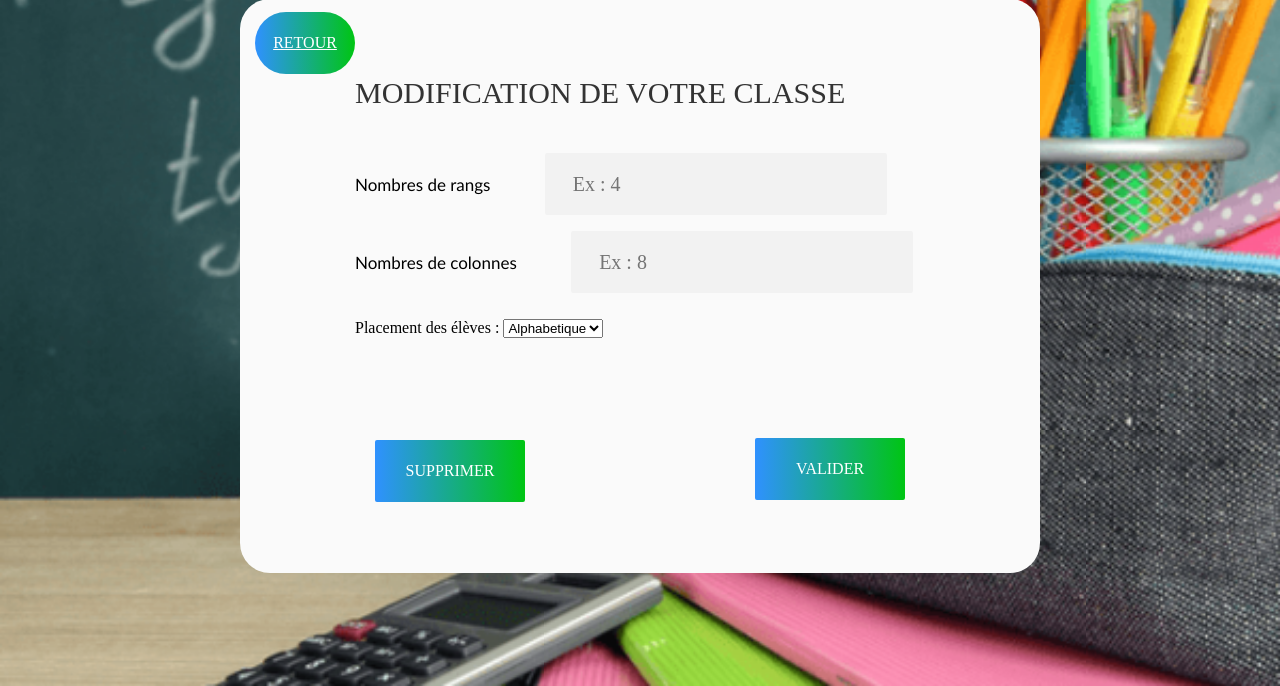
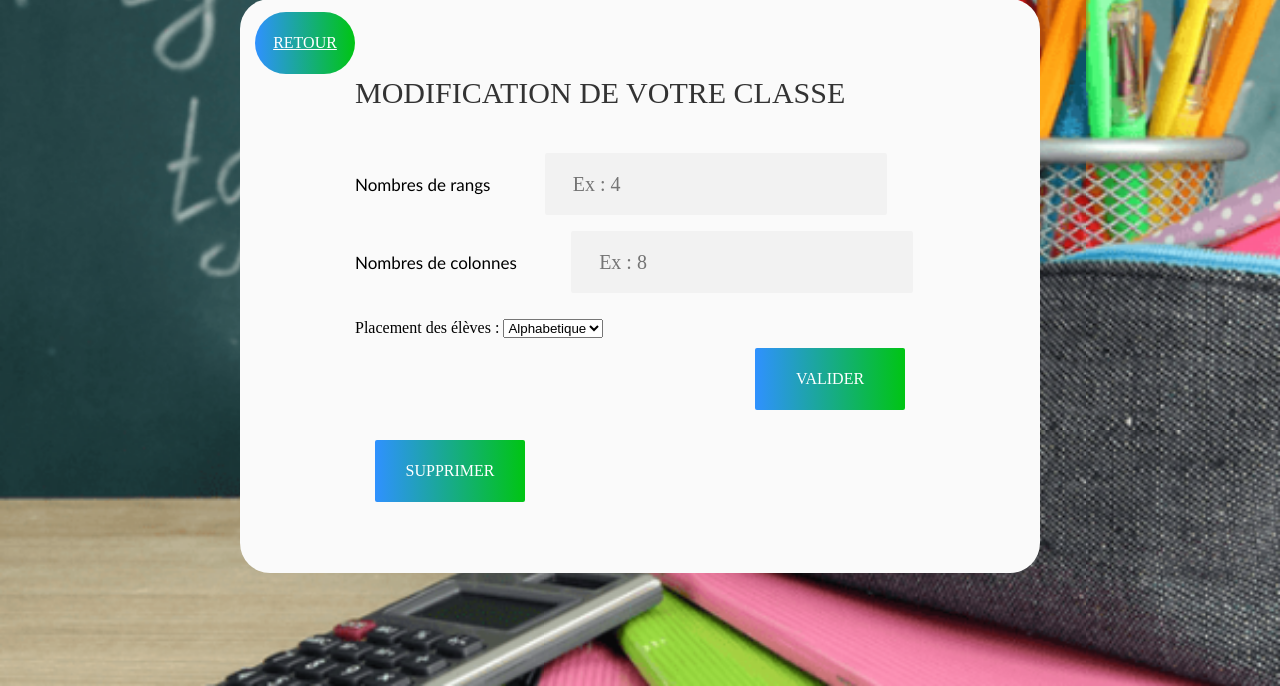
Before and after one commit to panda1936/PJT, a PHP site: page /page_modif.html in a window 1280 px wide. Shown: the part 114-800 px from the top of the page. Run offline with PHP 8.4, Linux system fonts and the light colour scheme.

Commit message:
nouveau style

```diff
--- a/Affichage/style/style.css
+++ b/Affichage/style/style.css
@@ -178,7 +178,7 @@ textarea.case_a_remplir {
 
   display: block;
   position: relative;
-  top : 100px;
+  top : 10px;
   left : 400px;
   z-index: 1;
   border-radius: 2px;
```
Also changed, not shown: 1 other file.
